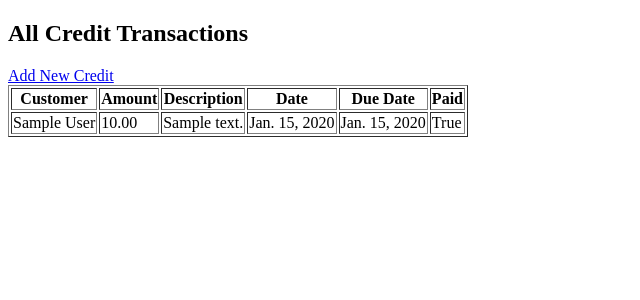
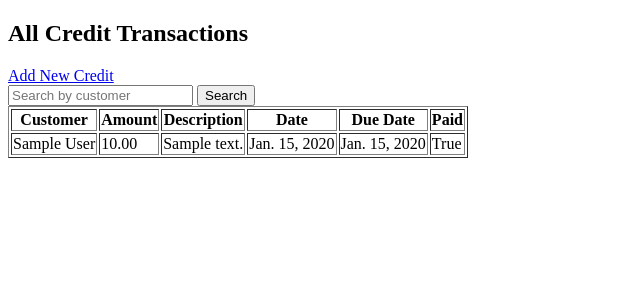
Before and after one commit to bishaldahal4777/credit_management, a Django app: page /credits/ in a window 1280 px wide. Shown: the top 300 px of the page, without its empty margins (0-640 px from the left). Run offline with Django 5.2, Linux system fonts and the light colour scheme; a user stored in the database is signed in; tables that the repository leaves empty hold one stand-in row (values such as "Sample post").

Commit message:
customer search and filter

```diff
--- a/credits/templates/credits/credit_list.html
+++ b/credits/templates/credits/credit_list.html
@@ -6,6 +6,11 @@
 <body>
     <h2>All Credit Transactions</h2>
     <a href="{% url 'add_credit' %}">Add New Credit</a>
+    <form method="get">
+    <input type="text" name="q" placeholder="Search by customer" value="{{ search_query }}">
+    <button type="submit">Search</button>
+</form>
+
 <table border="1">
     <tr>
         <th>Customer</th>
@@ -16,7 +21,7 @@
         <th>Paid</th>
     </tr>
     {% for credit in credits %}
-        <tr>
+    <tr {% if not credit.is_paid and credit.due_date < today %} style="background-color: #f8d7da;" {% endif %}>
         <td>{{ credit.customer.name }}</td>
         <td>{{ credit.amount }}</td>
         <td>{{ credit.description }}</td>
@@ -26,9 +31,10 @@
     </tr>
     {% empty %}
     <tr>
-            <td colspan="6">No credit transactions yet.</td>
+        <td colspan="6">No credit transactions found.</td>
     </tr>
     {% endfor %}
 </table>
+
 </body>
 </html>
--- a/credits/views.py
+++ b/credits/views.py
@@ -3,7 +3,8 @@ from .forms import CreditForm
 from django.contrib.auth.decorators import login_required
 from .models import Credit, Payment
 from .forms import CreditForm, PaymentForm
-
+from django.db.models import Q
+from django.utils import timezone
 
 @login_required
 def add_credit(request):
@@ -18,9 +19,21 @@ def add_credit(request):
 
 @login_required
 def credit_list(request):
-    # Show only credits for customers belonging to the logged-in shop
-    credits = Credit.objects.filter(customer__shop=request.user).order_by('-date')
-    return render(request, 'credits/credit_list.html', {'credits': credits})
+    search_query = request.GET.get('q', '')  # search term
+    if search_query:
+        credits = Credit.objects.filter(
+            Q(customer__name__icontains=search_query),
+            customer__shop=request.user
+        ).order_by('-date')
+    else:
+        credits = Credit.objects.filter(customer__shop=request.user).order_by('-date')
+
+    today = timezone.now().date()  # current date
+    return render(request, 'credits/credit_list.html', {
+        'credits': credits,
+        'search_query': search_query,
+        'today': today,   # pass today to template
+    })
 
 @login_required
 def add_payment(request):
```
Also changed, not shown: customers/views.py (+16 -2 lines), db.sqlite3. Lines whose indentation alone changed are shown as unchanged.
